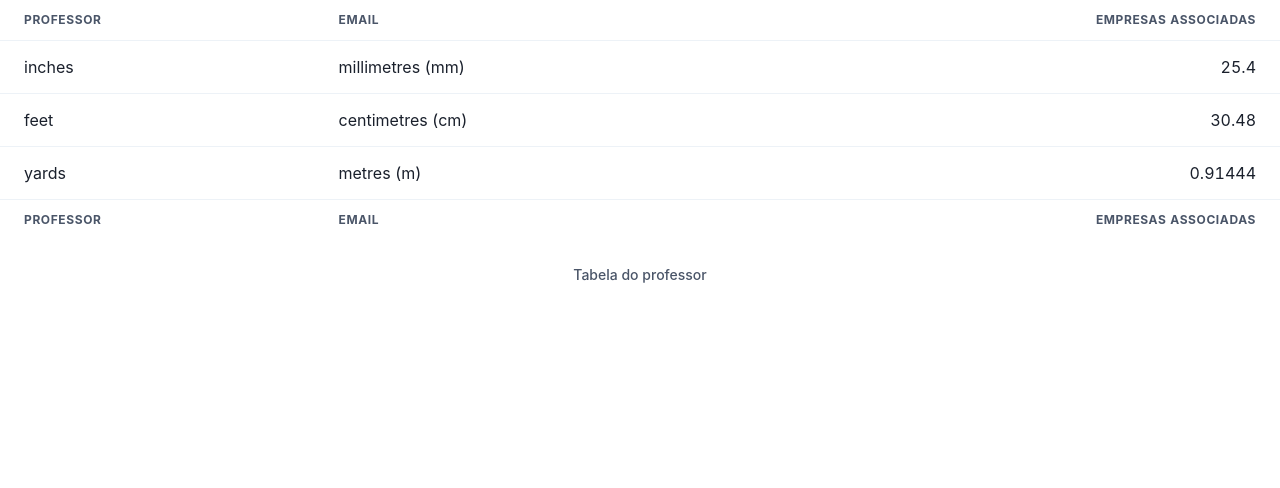
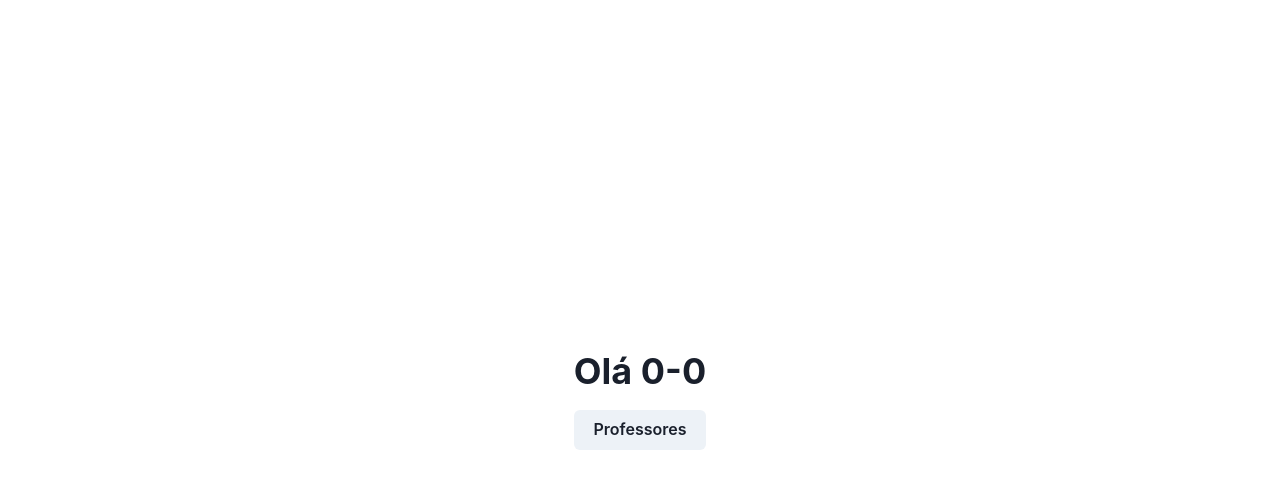
Before and after one commit to adrian0-0/next-dashboard, a Next.js app: page / in a window 1280 px wide. Shown: the top 488 px of the page. Built offline with nearby package versions, Linux system fonts and the light colour scheme.

Commit message:
feat: initi frontend

```diff
--- a/src/components/axiosApi/index.tsx
+++ b/src/components/axiosApi/index.tsx
@@ -1,6 +1,6 @@
 import axios from "axios";
 
-const AxiosPath = "http://localhost:8080";
+const AxiosPath = "http://localhost:8080/api";
 
 const api = axios.create({
   baseURL: AxiosPath,
--- a/src/components/professorTable/index.tsx
+++ /dev/null
@@ -1,56 +0,0 @@
-import {
-  Table,
-  Thead,
-  Tbody,
-  Tfoot,
-  Tr,
-  Th,
-  Td,
-  TableCaption,
-  TableContainer,
-} from "@chakra-ui/react";
-import { Axios } from "axios";
-import React from "react";
-
-function ProfessorTable() {
-  return (
-    <TableContainer>
-      <Table variant="simple">
-        <TableCaption>Tabela do professor</TableCaption>
-        <Thead>
-          <Tr>
-            <Th>Professor</Th>
-            <Th>Email</Th>
-            <Th isNumeric>Empresas Associadas</Th>
-          </Tr>
-        </Thead>
-        <Tbody>
-          <Tr>
-            <Td>inches</Td>
-            <Td>millimetres (mm)</Td>
-            <Td isNumeric>25.4</Td>
-          </Tr>
-          <Tr>
-            <Td>feet</Td>
-            <Td>centimetres (cm)</Td>
-            <Td isNumeric>30.48</Td>
-          </Tr>
-          <Tr>
-            <Td>yards</Td>
-            <Td>metres (m)</Td>
-            <Td isNumeric>0.91444</Td>
-          </Tr>
-        </Tbody>
-        <Tfoot>
-          <Tr>
-            <Th>Professor</Th>
-            <Th>Email</Th>
-            <Th isNumeric>Empresas Associadas</Th>
-          </Tr>
-        </Tfoot>
-      </Table>
-    </TableContainer>
-  );
-}
-
-export default ProfessorTable;
--- a/src/pages/index.tsx
+++ b/src/pages/index.tsx
@@ -1,6 +1,5 @@
 import { useState } from "react";
 
-import ProfessorTable from "@components/professorTable";
 import {
   Box,
   Flex,
@@ -13,17 +12,25 @@ import {
   Td,
   TableCaption,
   TableContainer,
+  Heading,
+  Button,
+  Stack,
 } from "@chakra-ui/react";
+import router from "next/router";
 
 function App() {
   const [count, setCount] = useState(0);
 
   return (
     <Box>
-      <Box>
-        <ProfessorTable />
-      </Box>
-      <Flex justifyContent={"center"} alignItems={"center"}></Flex>
+      <Flex justifyContent={"center"} alignItems={"center"} h={"100vh"}>
+        <Stack spacing={"1rem"}>
+          <Heading>Olá 0-0</Heading>
+          <Button onClick={() => router.push("/professores")}>
+            Professores
+          </Button>
+        </Stack>
+      </Flex>
     </Box>
   );
 }
--- /dev/null
+++ b/src/pages/professores/index.tsx
@@ -0,0 +1,78 @@
+import {
+  Table,
+  Thead,
+  Tbody,
+  Tfoot,
+  Tr,
+  Th,
+  Td,
+  TableCaption,
+  TableContainer,
+  Flex,
+  Heading,
+} from "@chakra-ui/react";
+import React, { useState, useEffect } from "react";
+import AxiosPath from "@components/axiosApi";
+import axios from "axios";
+
+interface Professor {
+  id: number;
+  nome: string;
+  email: string;
+  celular: string;
+}
+
+function ProfessorTable() {
+  const [professores, setProfessores] = useState<Professor[]>([]);
+
+  const getProfessores = async () => {
+    try {
+      const res = await axios.get(AxiosPath + "/professor");
+      setProfessores(res.data);
+    } catch (err) {
+      console.error("Erro: Na coleta de dados dos professores", err);
+    }
+  };
+
+  useEffect(() => {
+    getProfessores();
+  }, []);
+  return (
+    <Flex justifyContent={"center"} alignItems={"center"} height={"100dvh"}>
+      <TableContainer>
+        <Heading textAlign={"center"}>Professores</Heading>
+        <Table variant="simple" mt={"2rem"}>
+          <Thead>
+            <Tr>
+              <Th>ID</Th>
+              <Th>Nome</Th>
+              <Th>Email</Th>
+              <Th>Celular</Th>
+            </Tr>
+          </Thead>
+          <Tbody>
+            {professores.map((professor) => (
+              <Tr key={professor.id}>
+                <Td>{professor.id}</Td>
+                <Td>{professor.nome}</Td>
+                <Td>{professor.email}</Td>
+                <Td>{professor.celular}</Td>
+              </Tr>
+            ))}
+          </Tbody>
+          <Tfoot>
+            <Tr>
+              <Th>ID</Th>
+              <Th>Nome</Th>
+              <Th>Email</Th>
+              <Th>Celular</Th>
+            </Tr>
+          </Tfoot>
+          <TableCaption>Tabela do professor</TableCaption>
+        </Table>
+      </TableContainer>
+    </Flex>
+  );
+}
+
+export default ProfessorTable;
```
